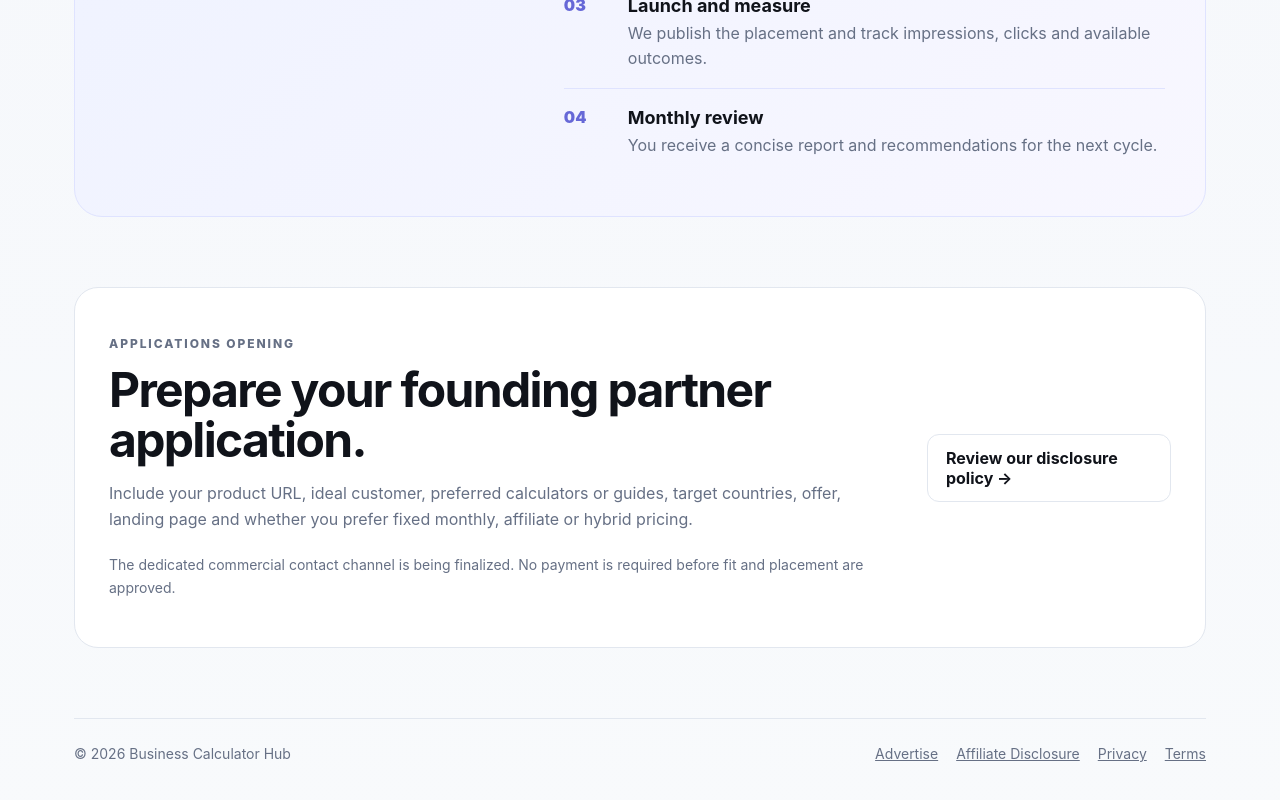
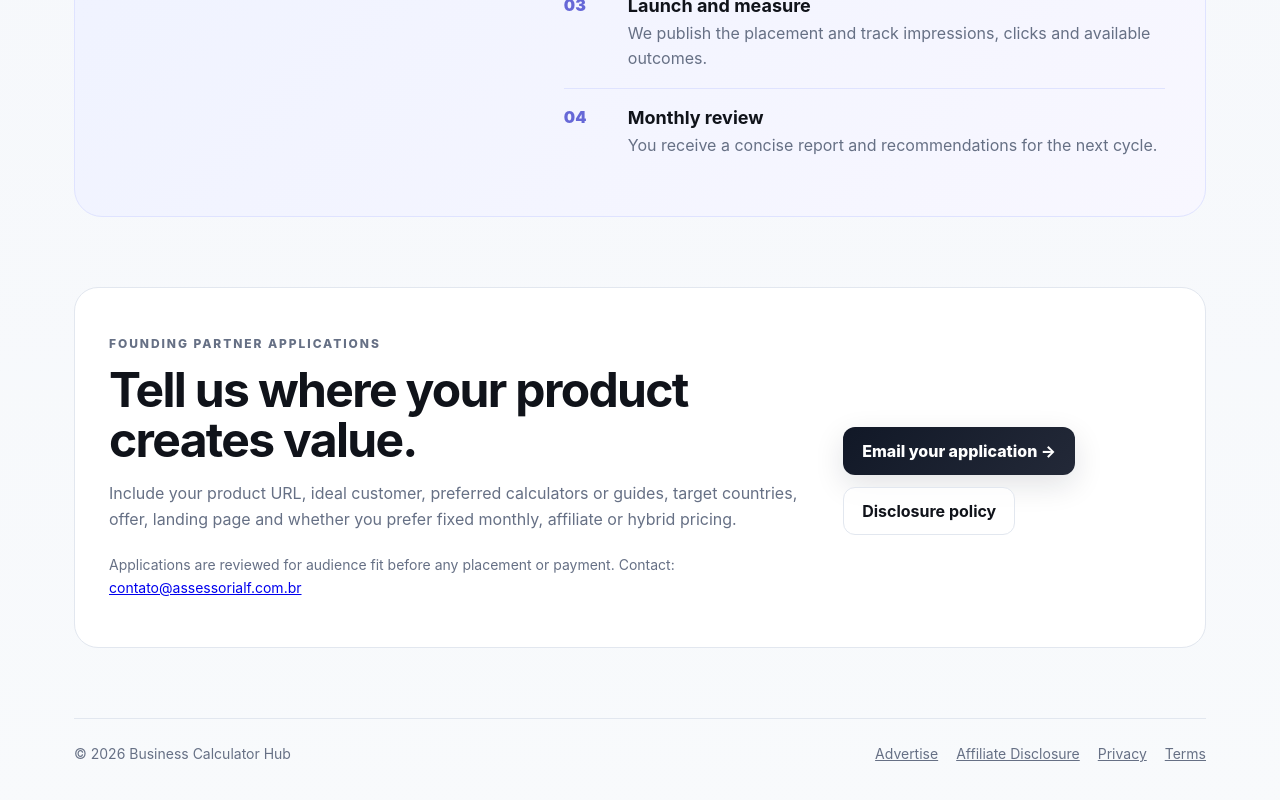
Before and after one commit to luizferdazzi-commits/business-calculator-hub, a Next.js app: page /advertise in a window 1280 px wide. Shown: the part 2592-3392 px from the top of the page. Built offline with nearby package versions, Linux system fonts and the light colour scheme.

Commit message:
Add commercial contact for partner applications

```diff
--- a/app/advertise/page.tsx
+++ b/app/advertise/page.tsx
@@ -57,8 +57,8 @@ export default function AdvertisePage() {
     </section>
 
     <section className="ctaPanel partnerApply" id="apply">
-      <div><p className="eyebrow">APPLICATIONS OPENING</p><h2>Prepare your founding partner application.</h2><p>Include your product URL, ideal customer, preferred calculators or guides, target countries, offer, landing page and whether you prefer fixed monthly, affiliate or hybrid pricing.</p><p className="applicationNote">The dedicated commercial contact channel is being finalized. No payment is required before fit and placement are approved.</p></div>
-      <Link className="secondary" href="/affiliate-disclosure">Review our disclosure policy →</Link>
+      <div><p className="eyebrow">FOUNDING PARTNER APPLICATIONS</p><h2>Tell us where your product creates value.</h2><p>Include your product URL, ideal customer, preferred calculators or guides, target countries, offer, landing page and whether you prefer fixed monthly, affiliate or hybrid pricing.</p><p className="applicationNote">Applications are reviewed for audience fit before any placement or payment. Contact: <a href="mailto:contato@assessorialf.com.br">contato@assessorialf.com.br</a></p></div>
+      <div className="heroActions"><a className="primary" href="mailto:contato@assessorialf.com.br?subject=Founding%20Partner%20Application%20-%20Business%20Calculator%20Hub&body=Product%20name%3A%0AProduct%20URL%3A%0AIdeal%20customer%3A%0ATarget%20countries%3A%0APreferred%20calculators%20or%20guides%3A%0AOffer%3A%0APreferred%20model%20(fixed%2C%20affiliate%2C%20or%20hybrid)%3A">Email your application →</a><Link className="secondary" href="/affiliate-disclosure">Disclosure policy</Link></div>
     </section>
 
     <footer className="footer"><span>© 2026 Business Calculator Hub</span><div><Link href="/advertise">Advertise</Link><Link href="/affiliate-disclosure">Affiliate Disclosure</Link><Link href="/privacy">Privacy</Link><Link href="/terms">Terms</Link></div></footer>
```
